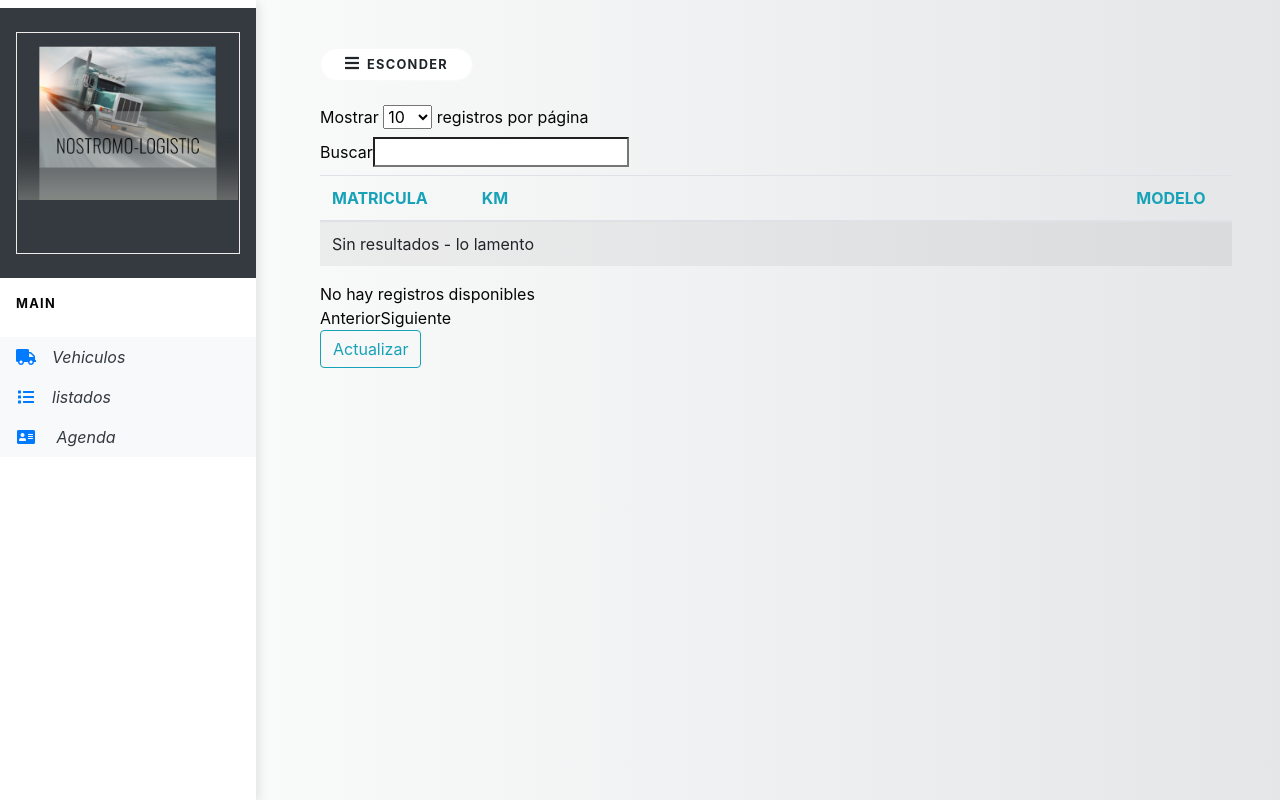
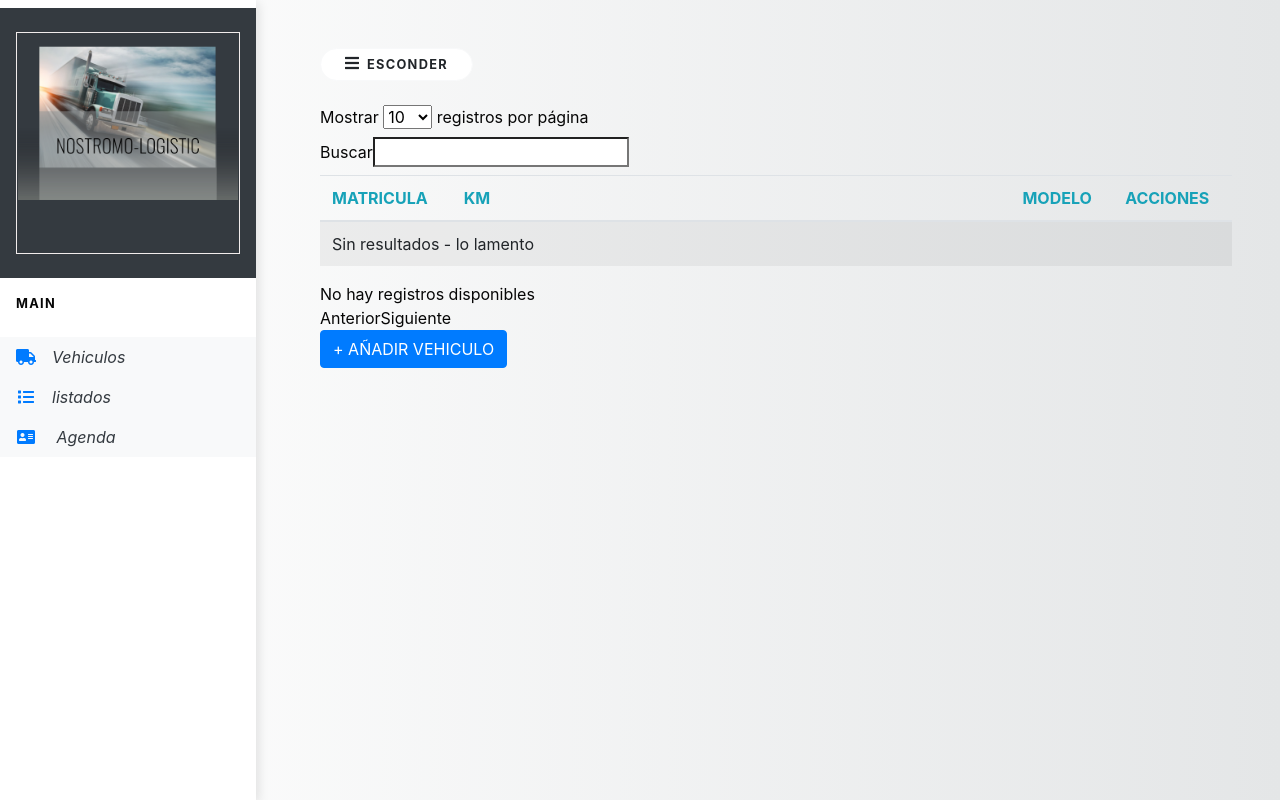
Before and after one commit to JSenen/NOSTROMO, a PHP site: page / in a window 1280 px wide. Run offline with PHP 8.4, Linux system fonts and the light colour scheme; data that the repository does not hold is empty; some libraries are stand-ins or nearby versions.

Commit message:
Cleaning fronted

```diff
--- a/model/listlorriesModel.php
+++ b/model/listlorriesModel.php
@@ -16,6 +16,8 @@ function listLorrys($lorries)
           <th class="text-info" style="width: 8.5%">MATRICULA</th>
           <th class="text-info" style="width: 44.5%">KM</th>
           <th class="text-info" style="width: 6%">MODELO</th>
+          <th class="text-info" style="width: 6%">ACCIONES</th>
+
 
         </tr>
       </thead>
@@ -29,6 +31,7 @@ function listLorrys($lorries)
             <td ><?php echo $lorry['brand'];?></td>
             <td><?php echo $lorry['km'];?></td>
             <td><?php echo $lorry['model'];?></td>
+            <td><a href="#" class="btn btn-primary">EDITAR</a></td>
 
 
           </tr>
@@ -60,11 +63,10 @@ function listLorrys($lorries)
       });
     });
   </script>
-
-  <div class="content">
-    <button type="button" class="btn btn-outline-info" onclick="location.reload()">Actualizar</button>
+    <div class="content">
+    <a href="#" class="btn btn-primary">+ AÑADIR VEHICULO</a>
   </div>
-
   <?php
 }
 include './view/footerview.php';
+?>
--- a/view/headerview.php
+++ b/view/headerview.php
@@ -5,6 +5,8 @@
     <meta charset="utf-8">
     <meta name="viewport" content="width=device-width, initial-scale=1">
     <link href="https://fonts.googleapis.com/css2?family=Dancing+Script:wght@400;500;600;700&display=swap" rel="stylesheet">
+     <!-- Include jQuery -->
+  <script src="https://code.jquery.com/jquery-3.6.0.min.js"></script>
     <link rel="stylesheet" href="https://maxcdn.bootstrapcdn.com/bootstrap/4.4.1/css/bootstrap.min.css">
     <link rel="stylesheet" href="./resources/css/styles.css">
     <link rel="stylesheet" href="https://pro.fontawesome.com/releases/v5.13.0/css/all.css">
@@ -12,8 +14,6 @@
     <script src="https://ajax.googleapis.com/ajax/libs/jquery/3.4.1/jquery.min.js"></script>
     <script src="https://cdnjs.cloudflare.com/ajax/libs/popper.js/1.16.0/umd/popper.min.js"></script>
 
-    <!-- Include jQuery -->
-  <script src="https://code.jquery.com/jquery-3.6.0.min.js"></script>
 
   <!-- Include DataTables JavaScript -->
   <script src="https://cdn.datatables.net/v/dt/dt-1.11.0/datatables.min.js"></script>
```
